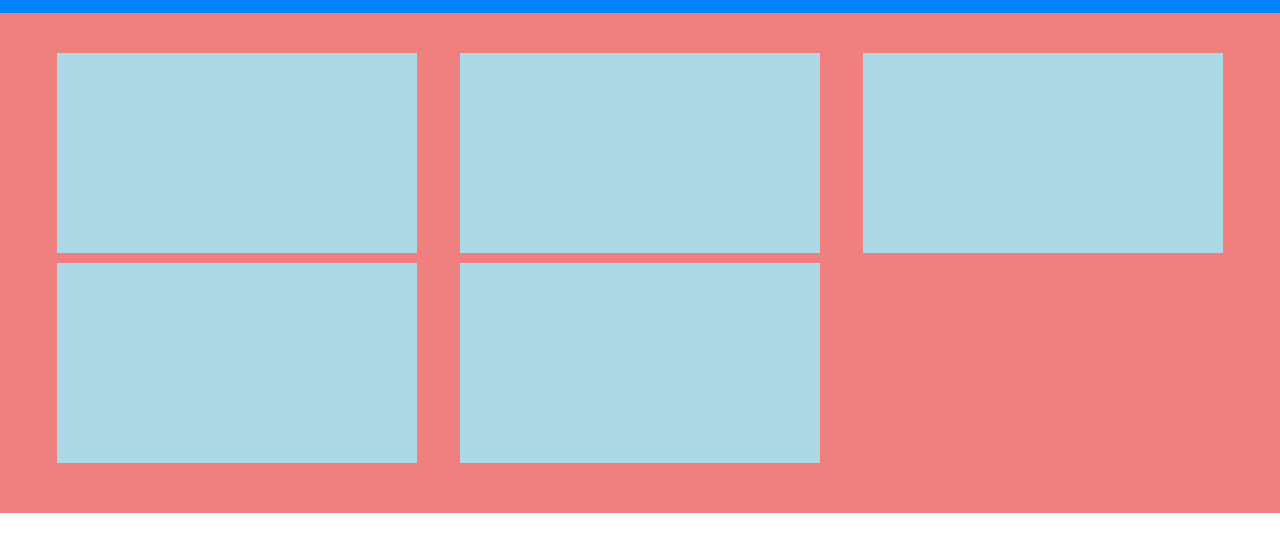
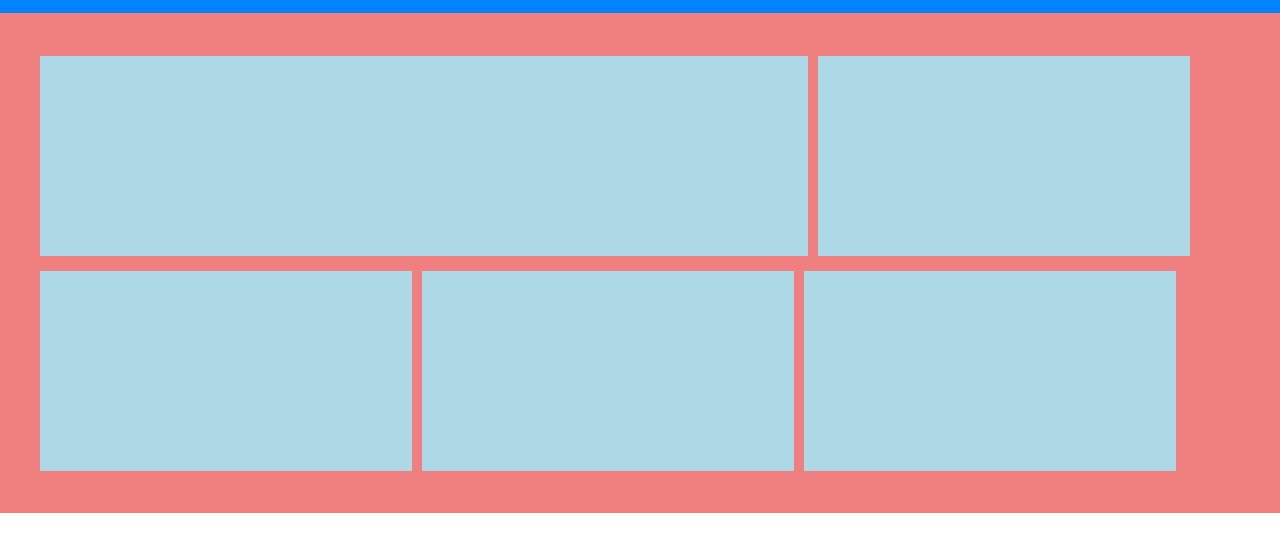
Before and after one commit to wmancaniello/htmlcss-responsive-layout, a plain HTML site: page index.html in a window 1280 px wide. Shown: the part 63-614 px from the top of the page. Drawn offline with Linux system fonts and the light colour scheme.

Commit message:
add first section

```diff
--- a/css/style.css
+++ b/css/style.css
@@ -24,6 +24,10 @@
 
     .align-items {
         align-items: center;
+    }
+
+    .w-30 {
+        width: 66%;
     }
 
 
@@ -68,6 +72,11 @@
     /* /HEADER */
 
     /* FIRST SECTION */
+
+    .container-section {
+        width: 100%;
+    }
+
     .cards {
         height: 1000px;
         width: 100%;
@@ -86,12 +95,16 @@
     @media screen and (min-width: 481px) {
         .cards {
             flex-wrap: wrap;
+            flex-direction: row;
             height: 500px;
         }
 
         .card {
-            width: 30%;
+            width: 31%;
             height: 200px;
-            align-items:flex-start;
+        }
+
+        .w-30 {
+            width: 64%;
         }
     }
--- a/index.html
+++ b/index.html
@@ -41,15 +41,22 @@
 
     <!-- FIRST SECTION -->
     <main>
-        <section class="cards flex align-center">
-            <div class="card"></div>
-            <div class="card"></div>
-            <div class="card"></div>
-            <div class="card"></div>
-            <div class="card"></div>
+        <section class="container-section">
+            <div class="cards flex align-center">
+                <div class="card w-30"></div>
+                <div class="card"></div>
+                <div class="card"></div>
+                <div class="card"></div>
+                <div class="card"></div>
+            </div>
         </section>
+        <!-- /FIRST SECTION -->
+        <!-- SECOND SECTION -->
+
+        <!-- /SECOND SECTION -->
     </main>
-    <!-- /FIRST SECTION -->
+
+
 
 </body>
 </html>
```
